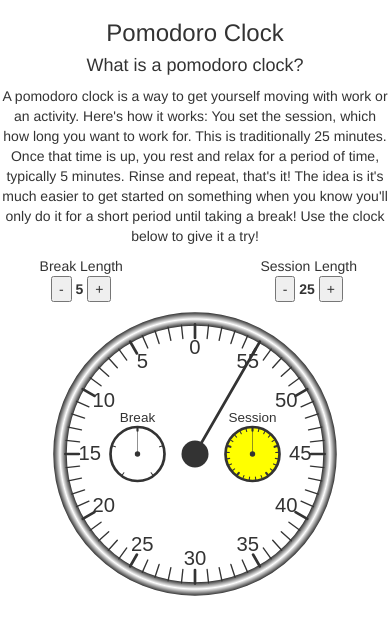
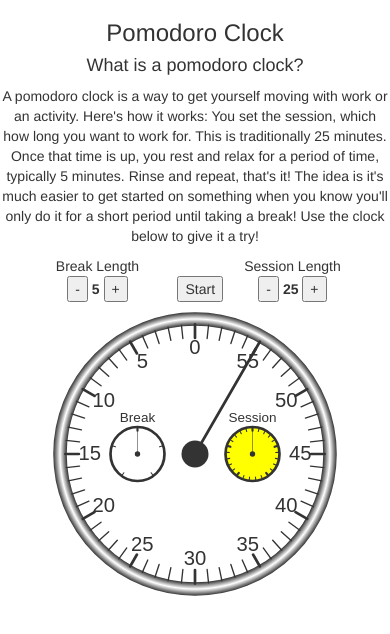
Before and after one commit to spalvarez/mySite, a plain HTML site: page Pomodoro/index.html in a window 390 px wide. Drawn offline with nearby package versions, Linux system fonts and the light colour scheme.

Commit message:
Added start button

```diff
--- a/Pomodoro/index.html
+++ b/Pomodoro/index.html
@@ -20,23 +20,28 @@
 			<!-- row -->
 		</div>
 		<div class='row'>
-			<div class="col-xs-5 col-sm-offset-1 col-sm-3 col-md-offset-2 col-md-2 col-lg-2 col-lg-offset-3 break-label-div text-center">
+			<div class="col-xs-4 col-xs-offset-1 col-sm-2 col-sm-offset-3 col-md-2 col-md-offset-3 col-lg-2 col-lg-offset-3 break-label-div text-center">
 				Break Length
 				<!-- break-label-div -->
 			</div>
-			<div class="col-xs-5 col-xs-offset-2 col-sm-offset-4 col-sm-3 col-md-offset-4 col-md-2 col-lg-2 col-lg-offset-2 session-label-div text-center">
+
+			<div class="col-xs-4 col-xs-offset-2 col-sm-2 col-sm-offset-2 col-md-2 col-md-offset-2 col-lg-2 col-lg-offset-2 session-label-div text-center">
 				Session Length
 				<!-- session-label-div -->
 			</div>
 		</div>
 		<div class='row'>
-			<div class="col-xs-5 col-sm-offset-1 col-sm-3 col-md-offset-2 col-md-2 col-lg-@ col-lg-offset-3 break-length-div text-center">
+			<div class="col-xs-4 col-xs-offset-1 col-sm-2 col-sm-offset-3 col-md-2 col-md-offset-3 col-lg-2 col-lg-offset-3 break-length-div text-center">
 				<button id='decrease-break-button' class='decrease-break-button'>-</button>
 				<label id='breakLength' class='break-length'>5</label>
 				<button id='increase-break-button' class='increase-break-button'>+</button>
 				<!--.break-length-div -->
 			</div>
-			<div class="col-xs-5 col-xs-offset-2 col-sm-offset-4 col-sm-3 col-md-offset-4 col-md-2 col-lg-2 col-lg-offset-2 session-length-div text-center">
+			<div class="col-xs-2 col-sm-2 col-md-2 col-lg-2 text-center start-button-div">
+				<button class="start-button">Start</button>
+				<!-- .text-center -->
+			</div>
+			<div class="col-xs-4 col-sm-2 col-md-2 col-lg-2 session-length-div text-center">
 				<button id='decrease-session-button' class='decrease-session-button'>-</button>
 				<label id='sessionLength' class='session-length'>25</label>
 				<button id='increase-session-button' class='increase-session-button'>+</button>
```
Also changed, not shown: Pomodoro/js/index.js (+0 -112 lines).
